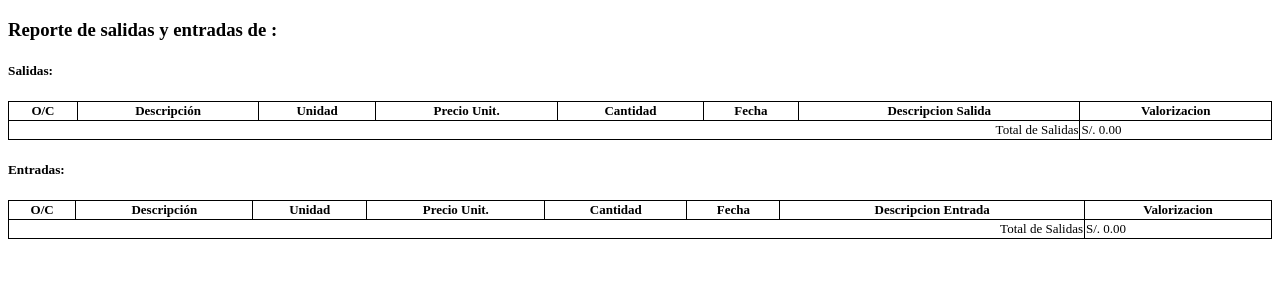
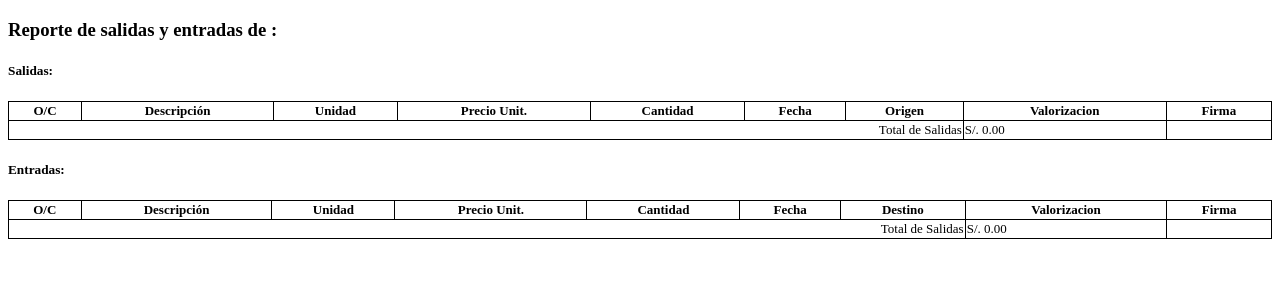
Before and after one commit to aldaelvis/muni-santiago, a Symfony app: template templates/pdf/pdf.html.twig in a window 1280 px wide. Shown: the top 300 px of the page. Run offline with Twig, Linux system fonts and the light colour scheme; the template is opened without the code that fills it, so the values that code supplies are empty; some libraries are stand-ins or nearby versions.

Commit message:
Cambiando los nombres en los reportes

```diff
--- a/templates/pdf/pdf.html.twig
+++ b/templates/pdf/pdf.html.twig
@@ -36,8 +36,9 @@
             <th>Precio Unit.</th>
             <th>Cantidad</th>
             <th>Fecha</th>
-            <th>Descripcion Salida</th>
+            <th>Origen</th>
             <th>Valorizacion</th>
+            <th>Firma</th>
         </tr>
         {% set totalF = 0.0 %}
         {% for s in salidas %}
@@ -45,12 +46,13 @@
                 <tr>
                     <td>{{ d.product.code }}</td>
                     <td>{{ d.product.description }}</td>
-                    <td>{{ d.product.medida.abreviacion  }}</td>
+                    <td>{{ d.product.medida.abreviacion }}</td>
                     <td>{{ d.product.priceUnit }}</td>
                     <td>{{ d.quantity }}</td>
                     <td>{{ s.date ? s.date|date('d/m/Y H:i:s') : '' }}</td>
                     <td>{{ s.name }}</td>
                     <td>S/. {{ (d.product.priceUnit * d.quantity)|number_format(2, '.') }}</td>
+                    <td width="100"></td>
                 </tr>
             {% endfor %}
             {% set totalF = s.total + totalF %}
@@ -73,8 +75,9 @@
             <th>Precio Unit.</th>
             <th>Cantidad</th>
             <th>Fecha</th>
-            <th>Descripcion Entrada</th>
+            <th>Destino</th>
             <th>Valorizacion</th>
+            <th>Firma</th>
         </tr>
         {% set totalFE = 0.0 %}
         {% for s in entradas %}
@@ -88,6 +91,7 @@
                     <td>{{ s.date ? s.date|date('d/m/Y H:i:s') : '' }}</td>
                     <td>{{ s.name }}</td>
                     <td>S/.{{ (d.product.priceUnit * d.quantity)|number_format(2, '.') }}</td>
+                    <td width="100"></td>
                 </tr>
             {% endfor %}
             {% set totalFE = s.total + totalF %}
--- a/templates/reporte/reportes.html.twig
+++ b/templates/reporte/reportes.html.twig
@@ -67,7 +67,7 @@
                                 <th>Unidad</th>
                                 <th>Precio Unit.</th>
                                 <th>Cantidad</th>
-                                <th>Descripción</th>
+                                <th>Origen</th>
                                 <th>Fecha</th>
                                 <th>Valorizacion</th>
                             </tr>
@@ -104,7 +104,7 @@
                                 <th>Unidad</th>
                                 <th>Precio Unit.</th>
                                 <th>Cantidad</th>
-                                <th>Descripción</th>
+                                <th>Destino</th>
                                 <th>Fecha</th>
                                 <th>Valorizacion</th>
                             </tr>
```
